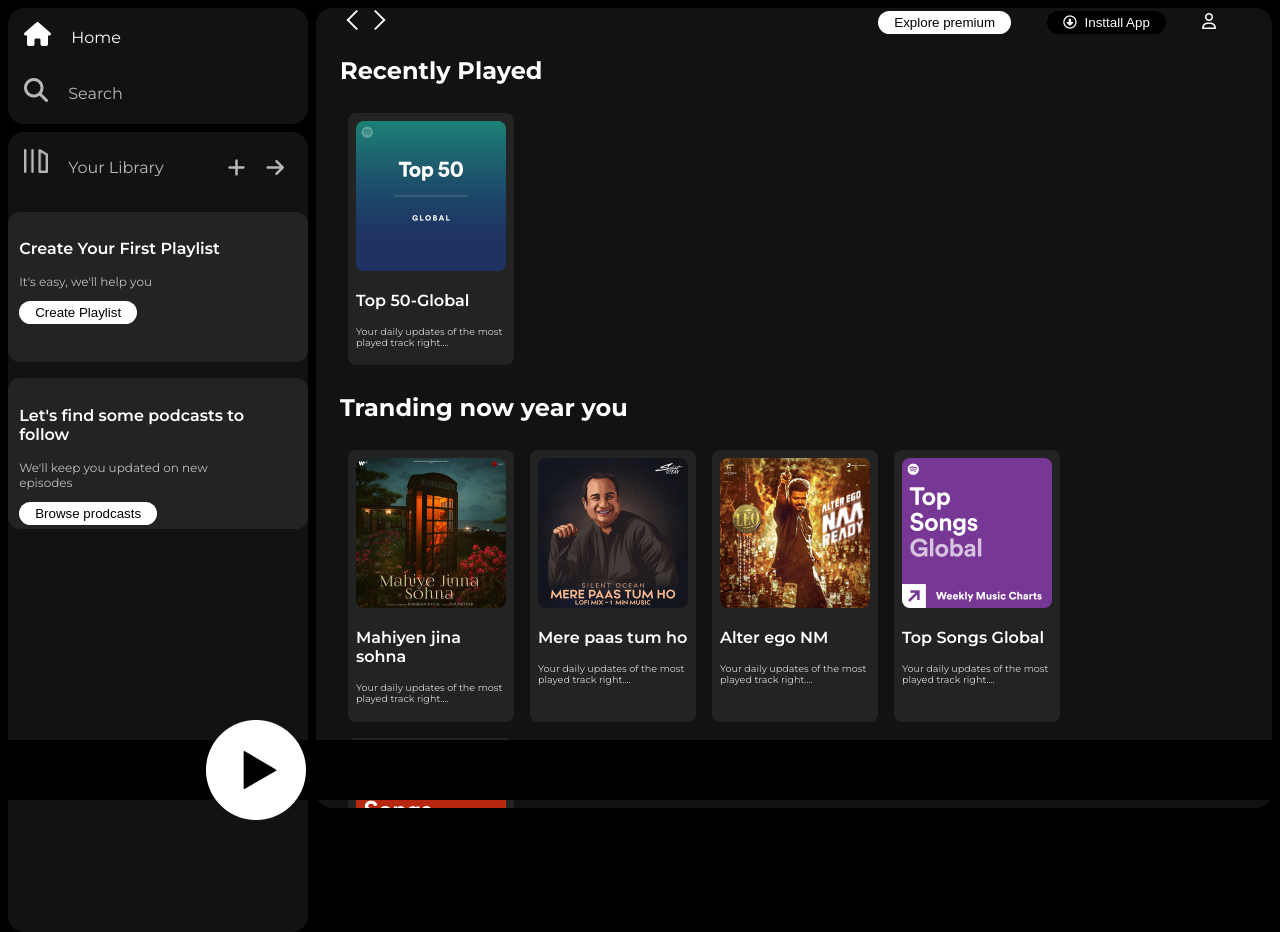
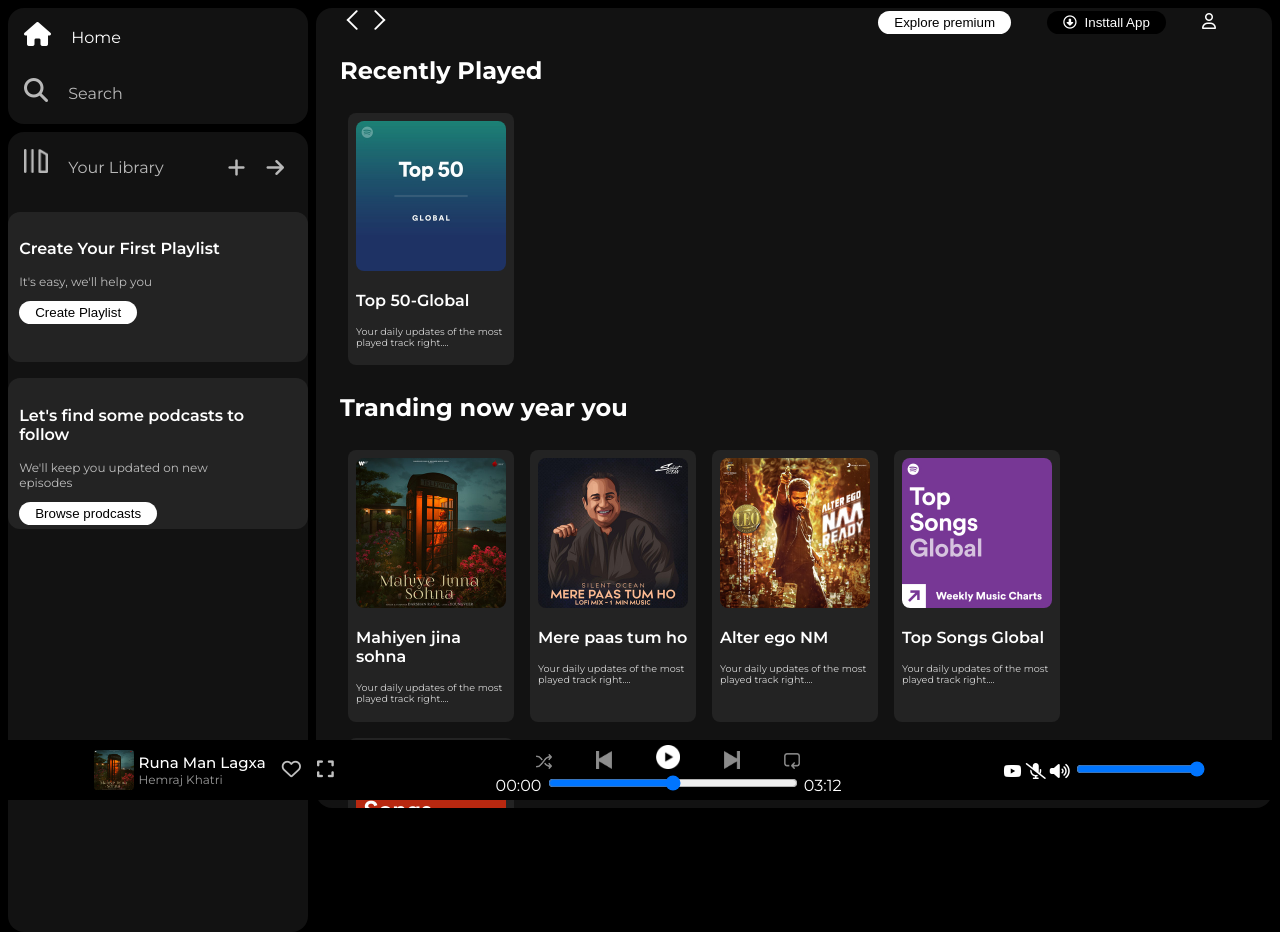
Before and after one commit to Hemraj-Khatri/Spotify-Clone, a plain HTML site: page index.html in a window 1280 px wide. Drawn offline with Linux system fonts and the light colour scheme.

Commit message:
second Version

```diff
--- a/index.html
+++ b/index.html
@@ -130,7 +130,7 @@
                         <p class="card-title">Top Songs India</p>
                         <p class="card-info">Your daily updates of the most played track right....</p>
                     </div>
-            </div>
+                </div>
 
             </div>
 
@@ -169,11 +169,36 @@
         </div>
 
         <div class="music-player">
-      <div class="album">
-        <img src="./assets/play_musicbar.png" alt="">
-      </div>
-      <div class="player"></div>
-      <div class="control"></div>
+            <div class="album">
+                <img src="./assets/card2img.jpeg" alt="" class="album-img">
+                <div class="album-info">
+                    <p class="album-p1">Runa Man Lagxa </p>
+                    <p class="album-p2">Hemraj Khatri</p>
+                </div>
+                <i class="fa-regular fa-heart"></i>
+                <i class="fa-solid fa-expand"></i>
+            </div>
+
+
+            <div class="player">
+                <img src="./assets/player_icon1.png" class="player-control-icon">
+                    <img src="./assets/player_icon2.png" class="player-control-icon">
+                    <img src="./assets/player_icon3.png" class="player-control-icon play-icon">
+                    <img src="./assets/player_icon4.png" class="player-control-icon">
+                    <img src="./assets/player_icon5.png" class="player-control-icon">
+                <div class="playback-bar">
+                    <span class="curr-time">00:00</span>
+                    <input type="range" min="0" max="100" class="progress-bar">
+                    <span class="tot-time">03:12</span>
+                </div>
+            </div>
+
+            <div class="control">
+                <i class="fa-brands fa-youtube"></i>
+                <i class="fa-solid fa-microphone-slash"></i>
+                <i class="fa-solid fa-volume-high"></i>
+                <input type="range" value="100">
+            </div>
         </div>
     </div>
 </body>
```
